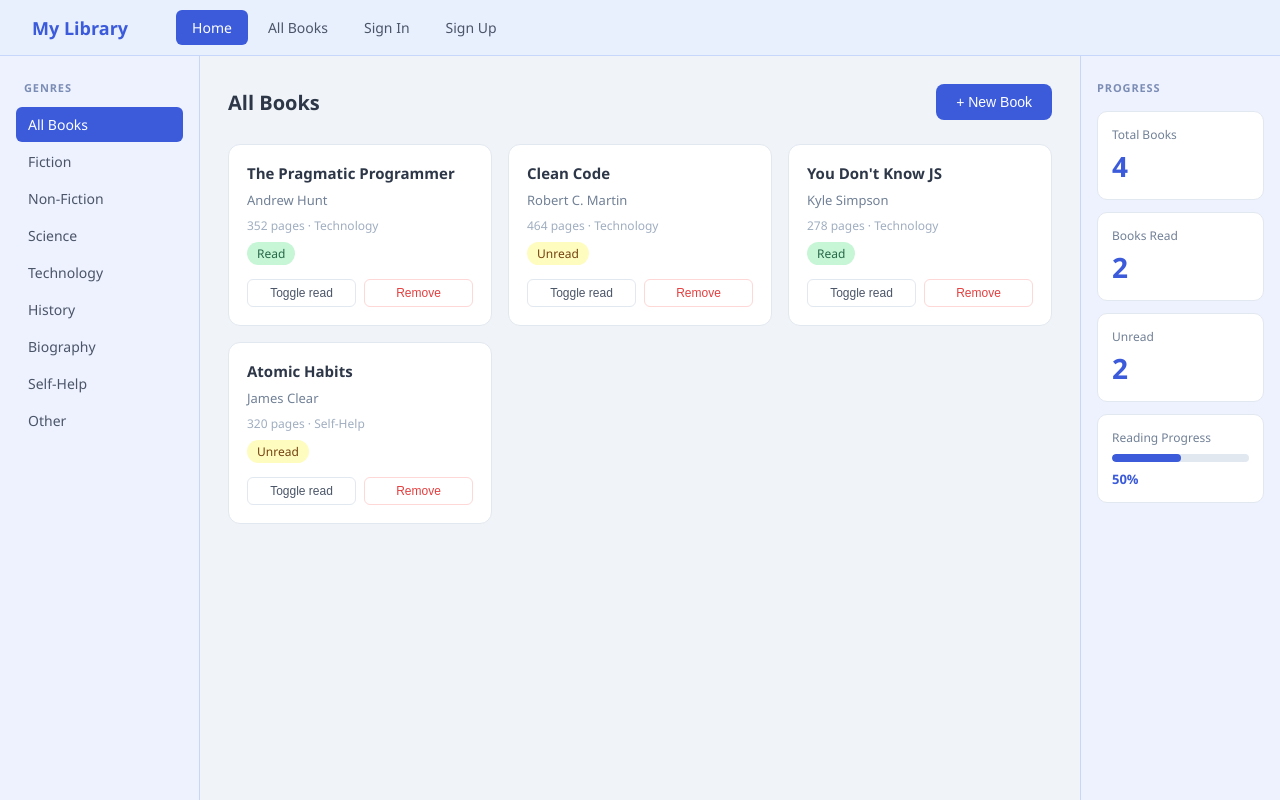
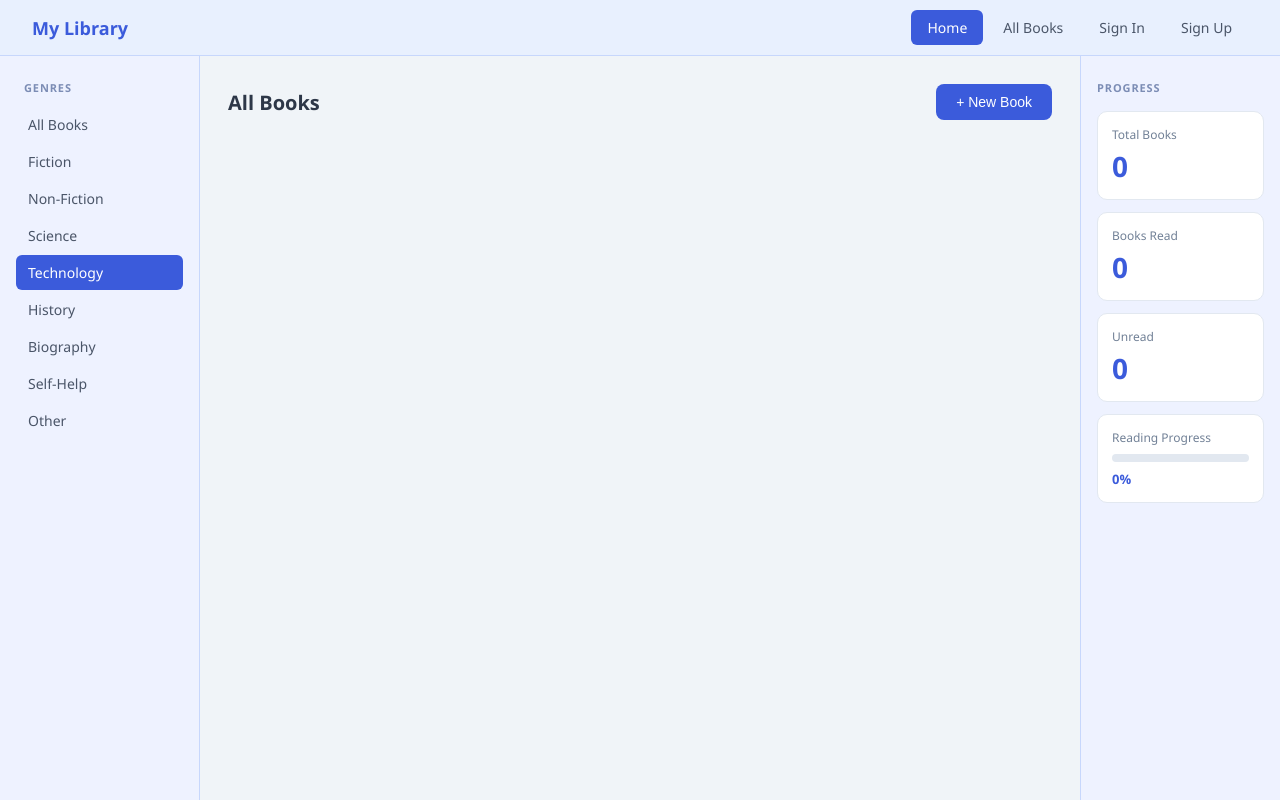
Before and after one commit to Nick0099/odin-library, a plain HTML site: page index.html in a window 1280 px wide. Both pictures are taken after a click on the link "Technology". Drawn offline with Linux system fonts and the light colour scheme.

Commit message:
add layout updates and fixed genres filtering

```diff
--- a/index.html
+++ b/index.html
@@ -10,11 +10,11 @@
 
     <nav id="nav">
         <div class="nav-logo">My Library</div>
-        <ul>
+        <ul class="nav-right">
             <li><a href="#" class="active">Home</a></li>
             <li><a href="#">All Books</a></li>
-            <li id="sign-in"><a href="#">Sign In</a></li>
-            <li id="sign-up"><a href="#">Sign Up</a></li>
+            <li ><a href="#">Sign In</a></li>
+            <li ><a href="#">Sign Up</a></li>
         </ul>
     </nav>
 
--- a/script.js
+++ b/script.js
@@ -95,9 +95,27 @@ form.addEventListener('submit', (e) => {
     form.reset();
     dialog.close();
 });
+let activeGenre = 'All Books';
 
-addBookToLibrary('The Pragmatic Programmer', 'Andrew Hunt', 352, 'Technology', true);
-addBookToLibrary('Clean Code', 'Robert C. Martin', 464, 'Technology', false);
-addBookToLibrary("You Don't Know JS", 'Kyle Simpson', 278, 'Technology', true);
-addBookToLibrary('Atomic Habits', 'James Clear', 320, 'Self-Help', false);
-displayBooks();
+function displayBooks() {
+    const grid = document.getElementById('booksGrid');
+    grid.innerHTML = '';
+
+    const filtered = activeGenre === 'All Books'
+        ? myLibrary
+        : myLibrary.filter(b => b.genre === activeGenre);
+
+    filtered.forEach(book => {
+        // same card code as before
+    });
+    updateStats();
+}
+document.querySelectorAll('#sidebar ul li a').forEach(link => {
+    link.addEventListener('click', (e) => {
+        e.preventDefault();
+        document.querySelectorAll('#sidebar ul li a').forEach(l => l.classList.remove('active'));
+        e.target.classList.add('active');
+        activeGenre = e.target.textContent;
+        displayBooks();
+    });
+});
--- a/styles.css
+++ b/styles.css
@@ -28,6 +28,13 @@ body {
     margin-right: 16px;
 }
 
+.nav-right {
+    display: flex;
+    list-style: none;
+    gap: 4px;
+    margin-left: auto;
+}
+
 #nav ul {
     list-style: none;
     display: flex;
@@ -51,14 +58,6 @@ body {
 #nav ul li a.active {
     background-color: #3b5bdb;
     color: white;
-}
-
-#sign-in{
-    float:right;
-}
-
-#sign-up{
-    float:right;
 }
 
 /* LAYOUT */
```
